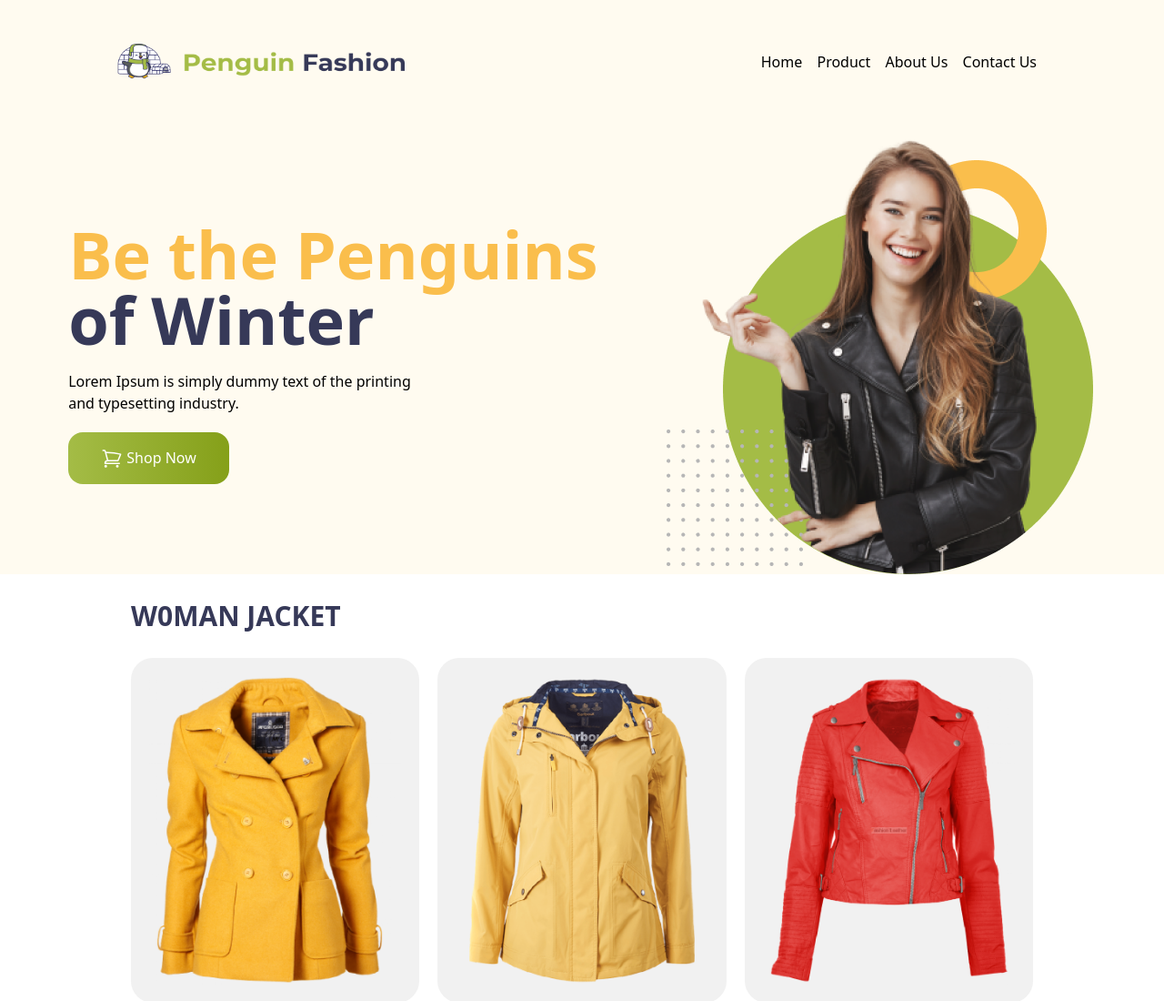
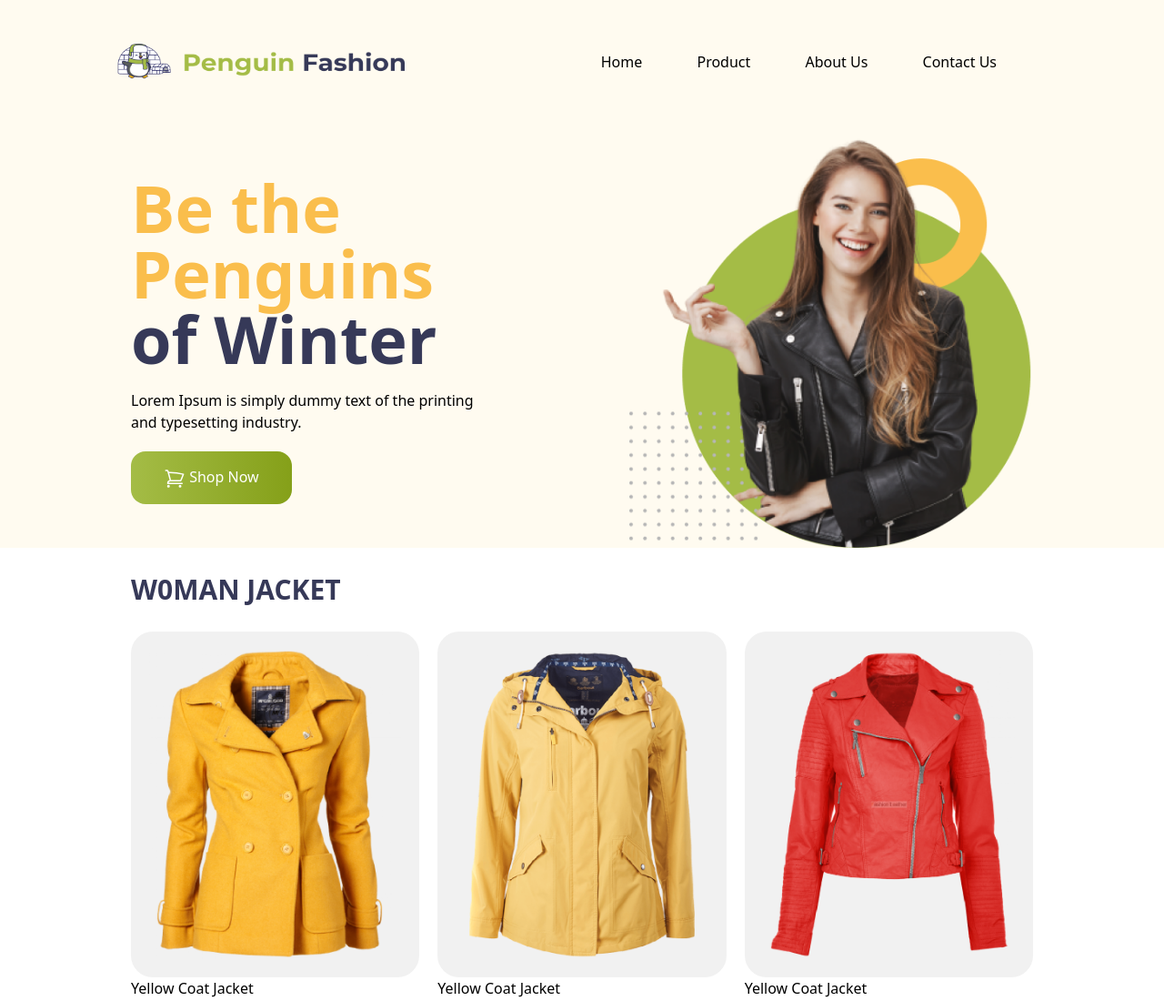
Before and after one commit to khaledmosserraf/penguin-fashion, a plain HTML site: page index.html in a window 1280 px wide. Shown: the top 1100 px of the page at 91% size. Drawn offline with nearby package versions, Linux system fonts and the light colour scheme.

Commit message:
some css tweaks

```diff
--- a/index.html
+++ b/index.html
@@ -35,17 +35,17 @@
                     <img class="w-80 h-10" src="icons/logo.png" alt="">
                 </div>
                 <div class="">
-                    <a class="mr-3" href="">Home</a>
-                    <a class="mr-3" href="">Product</a>
-                    <a class="mr-3" href="">About Us</a>
-                    <a class="mr-3" href="">Contact Us</a>
+                    <a class="mr-14" href="">Home</a>
+                    <a class="mr-14" href="">Product</a>
+                    <a class="mr-14" href="">About Us</a>
+                    <a class="mr-14" href="">Contact Us</a>
                 </div>
             </div>
         </nav>
 
         <!-- Header Banner section -->
 
-        <Div class="flex justify-evenly items-center">
+        <Div class="flex justify-evenly items-center px-36">
             <div>
                 <h3 class="font-roboto font-bold text-[#363958] text-7xl">
                     <span class="font-bebas text-7xl text-[#FABE4C] font-bold">Be the Penguins</span>
```
